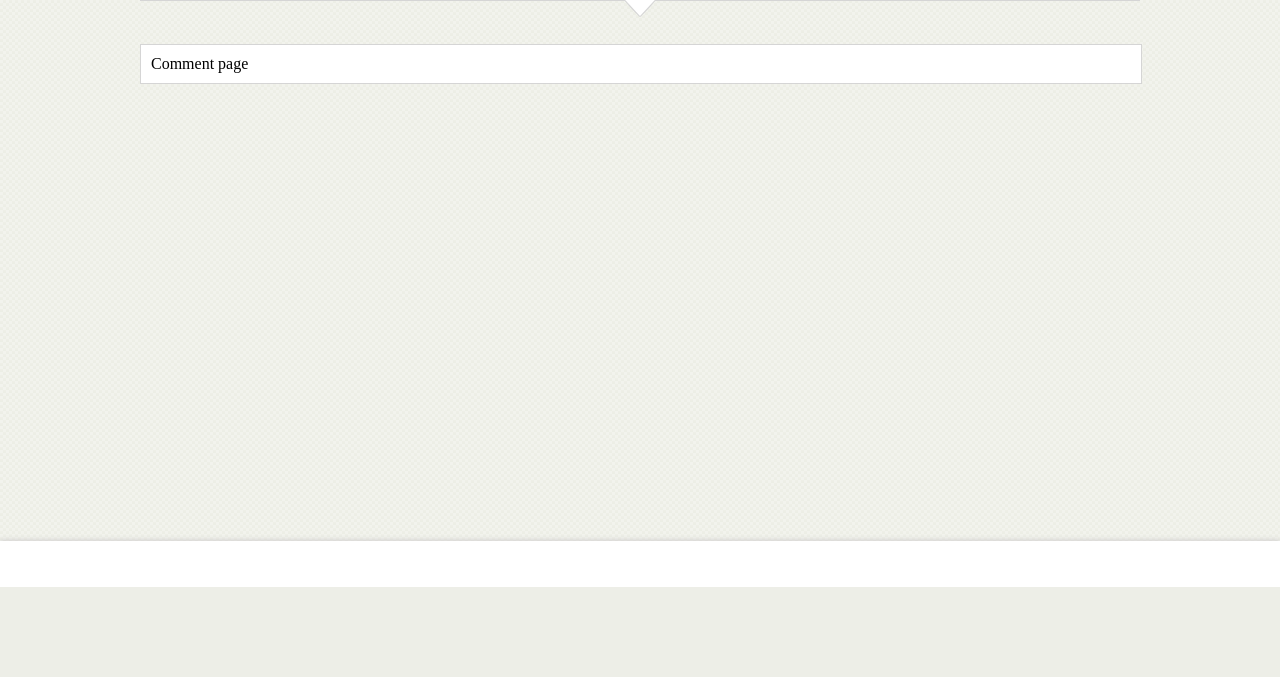
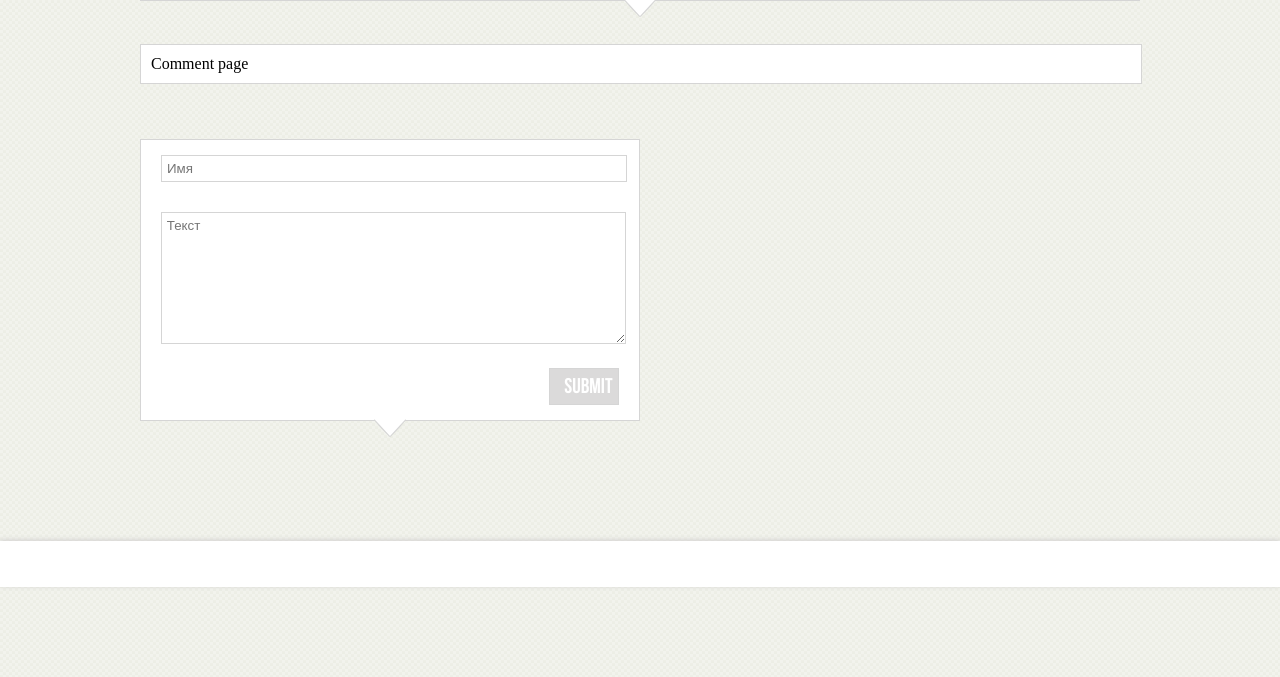
Before and after one commit to m4a1fox/ormol, a PHP site: page /comment in a window 1280 px wide. Shown: the part 213-890 px from the top of the page. Before the commit the page ends 800 px from the top, so only its background shows below. Run offline with PHP 8.4, Linux system fonts and the light colour scheme; data comes from the database, SQL or seed files in the repository; some libraries are stand-ins or nearby versions.

Commit message:
Begin create a comment form

```diff
--- a/application/views/comment/index.php
+++ b/application/views/comment/index.php
@@ -8,3 +8,22 @@
         Comment page
     </div>
 </div>
+
+<div class="blogcomment">
+    <div class="blogwcommentwrap2">
+        <div class="blogcommentform">
+            <form action="#" method="post" enctype="multipart/form-data" name="comment">
+                <fieldset>
+                    <input type="text" name="name" placeholder="Имя">
+                </fieldset>
+                <fieldset>
+                    <textarea name="comment" cols="5" rows="5" placeholder="Текст"></textarea>
+                </fieldset>
+                <fieldset class="commentbutton_fieldset">
+                    <input name="Submit" type="submit" value="Submit" class="commentbutton">
+                </fieldset>
+            </form>
+        </div>
+        <span class="box-arrow"></span>
+    </div>
+</div>
--- a/public/css/style.css
+++ b/public/css/style.css
@@ -1244,3 +1244,182 @@ a:hover.greenbutton{
 .slider ul li{
     float: left;
 }
+
+
+/***** Blog Comments Section *****/
+
+.blogcomment{
+	width:50%;
+	float:left;
+}
+
+.blogcommentreply{
+	width:75%;
+	float:right;
+}
+
+.blogwcommentwrap{
+	width:99.5%;
+	float:left;
+	position:relative;
+	background-color:white;
+	height:auto;
+	border:1px solid #d5d5d5;
+	margin-top:40px;
+}
+
+.blogwcommentwrap2{
+	width:99.5%;
+	float:left;
+	position:relative;
+	background-color:white;
+	height:auto;
+	border:1px solid #d5d5d5;
+	margin-top:40px;
+}
+
+.blogwcommentwrap:hover{
+	-ms-filter:"progid:DXImageTransform.Microsoft.Alpha(Opacity=50)";
+	filter: alpha(opacity=50);
+	-moz-opacity:0.5;
+	-khtml-opacity: 0.5;
+	opacity: 0.5;
+}
+
+.commenttitle{
+	width:100%;
+	float:left;
+	text-align:left;
+	padding: 10px 0px;
+	border-bottom:1px solid #d5d5d5;
+}
+
+.commenttitle p{
+	margin:0px;
+	padding:0px 0px 0px 10px;
+	color:#cbcaca;
+}
+
+.avatarname{
+	font-family: 'BebasNeueRegular',Arial, Helvetica, sans-serif;
+	font-size:16pt;
+	padding:0px 30px;
+	background-image: url(../images/usericon-big.jpg);
+	background-repeat: no-repeat;
+}
+
+.avatardate{
+	font-family: 'HelveticaLTStdRoman',Arial, Helvetica, sans-serif;
+	font-size:10pt;
+	padding:3px 0px 3px 30px;
+	background-image: url(../images/calender-big.jpg);
+	background-repeat: no-repeat;
+	cursor:pointer;
+	background-position: 0px -2px;
+}
+
+.avatardateorange{
+	color:#da620b;
+}
+
+.avatarreply{
+	font-family: 'BebasNeueRegular',Arial, Helvetica, sans-serif;
+	font-size:16pt;
+	text-align:right;
+	float:right;
+	padding-right:10px;
+}
+
+.avatarreply a, .avatarreply a:visited{
+	color:#cbcaca;
+	text-decoration:none;
+}
+
+.avatarreply a:hover{
+	color:#cbcaca;
+	text-decoration:underline;
+}
+
+.commentuser{
+	float:left;
+	width:23%;
+	padding:2% 2%;
+}
+
+.commentuserreply{
+	float:left;
+	width:23%;
+	padding:2% 2%;
+}
+
+.commenttextreply{
+	float:right;
+	width:68%;
+	padding:2% 3% 2% 2%;
+}
+
+.commenttextreply p{
+	margin:0px;
+	padding:7px 0px;
+}
+
+.commenttext{
+	float:right;
+	width:68%;
+	padding:2% 3% 2% 2%;
+}
+
+.commenttext p{
+	margin:0px;
+	padding:7px 0px;
+}
+
+.blogcommentform{
+	width:100%;
+	float:left;
+}
+
+.blogcommentform fieldset{
+	padding:10px;
+	margin:0px;
+	border:0px;
+}
+
+.blogcommentform fieldset input[type=text]{
+        width: 95%;
+    	font-size:10pt;
+	color: #AFADAD;
+    	border:1px solid #d5d5d5;
+}
+
+.blogcommentform fieldset textarea{
+	width:95%;
+	padding:1%;
+	border:1px solid #d5d5d5;
+	height:120px;
+	overflow:hidden;
+	font-family: 'HelveticaLTStdRoman', Arial, Helvetica, sans-serif;
+	font-size:10pt;
+	color: #AFADAD;
+}
+
+.commentbutton{
+	padding: 5px 5px;
+	font-family: 'BebasNeueRegular',Arial, Helvetica, sans-serif;
+	font-size:16pt;
+	color: white;
+	border:1px solid #d5d5d5;
+	background-color:#dbdada;
+	float:right;
+	text-align:right;
+	margin-right:10px;
+}
+
+.commentbutton:hover{
+	border:1px solid #dbdada;
+	background-color:#919191;
+}
+
+.commentbutton_fieldset{
+	padding-top:0px !important;
+}
--- a/system/libs/bootstrap.php
+++ b/system/libs/bootstrap.php
@@ -15,11 +15,11 @@ class Bootstrap{
 
 
         if(empty($url[0])){
-            //include './controllers/index.php';
             $controller = new Index();
             $controller->index();
             return false;
         }
+
         $fileName = $url[0];
 
         $filePath = $this->getFilePath($fileName);
```
